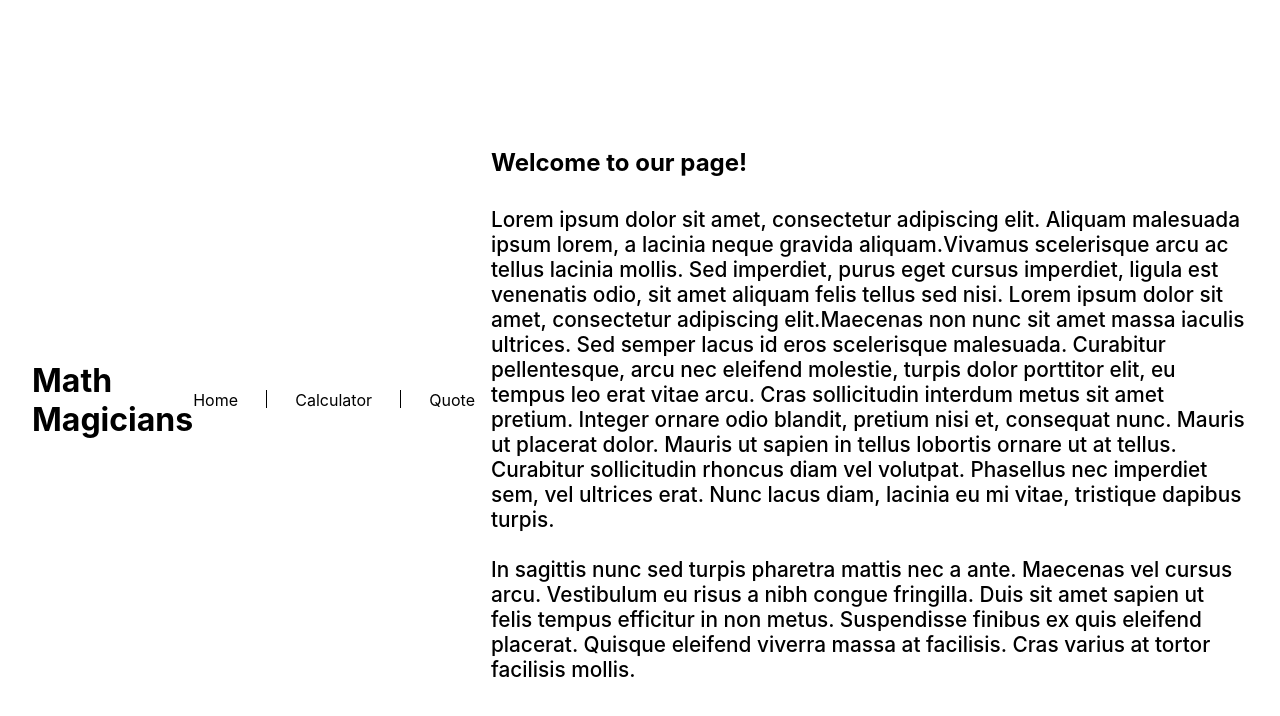
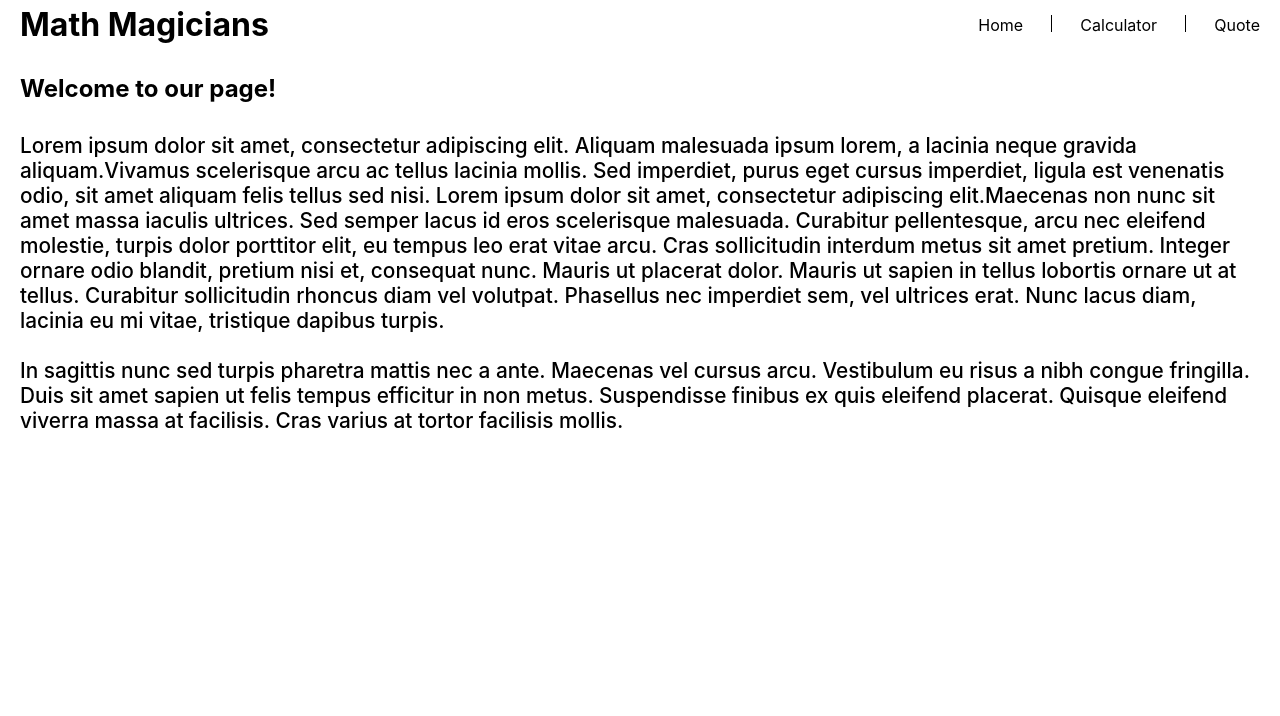
Before and after one commit to over-geek/Math-Magicians, a React (Create React App) app: page / in a window 1280 px wide. Shown: the top 716 px of the page. Built offline with nearby package versions, Linux system fonts and the light colour scheme.

Commit message:
Style quotes section

```diff
--- a/src/App.css
+++ b/src/App.css
@@ -5,30 +5,25 @@
 }
 
 .App {
-  width: 100%;
-  min-height: 100vh;
-  display: flex;
-  flex-direction: column;
-  justify-content: center;
-  align-items: center;
-  gap: 1rem;
-  padding: 0 2rem;
+  padding: 5px 20px 0 20px;
 }
 
 #quotes {
   width: 100%;
+  height: 100vh;
+  display: flex;
+  justify-content: center;
+}
+
+#display-quote {
+  text-align: center;
+  width: 80%;
+  height: 50%;
+  display: flex;
+  flex-direction: column;
+  justify-content: center;
 }
 
 .d-none {
   display: none;
 }
-
-@media (min-width: 768px) {
-  .App {
-    flex-direction: row;
-  }
-
-  #quotes {
-    width: 40%;
-  }
-}
```
